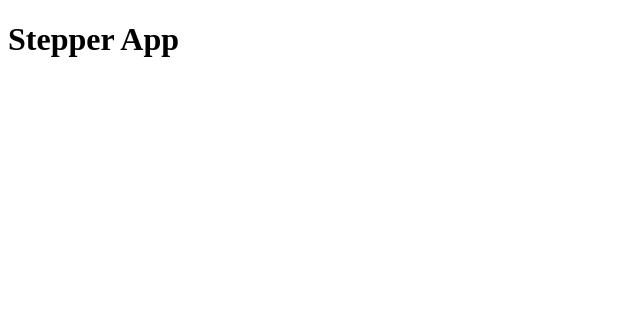
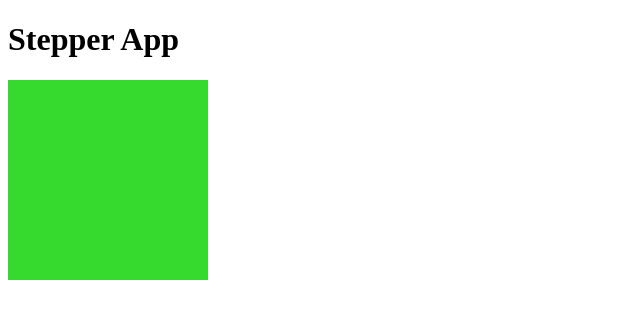
Before and after one commit to arslonbekXX/stepper, a plain HTML site: page index.html in a window 1280 px wide. Shown: the whole page, without its empty margins (0-640 px from the left). Drawn offline with Linux system fonts and the light colour scheme.

Commit message:
changed styles

```diff
--- a/main.css
+++ b/main.css
@@ -1,3 +1,6 @@
 .hidden{
-    display: none;
+    display: flex;
+    width: 200px;
+    height: 200px;
+    background: #36d92e;
 }
```
